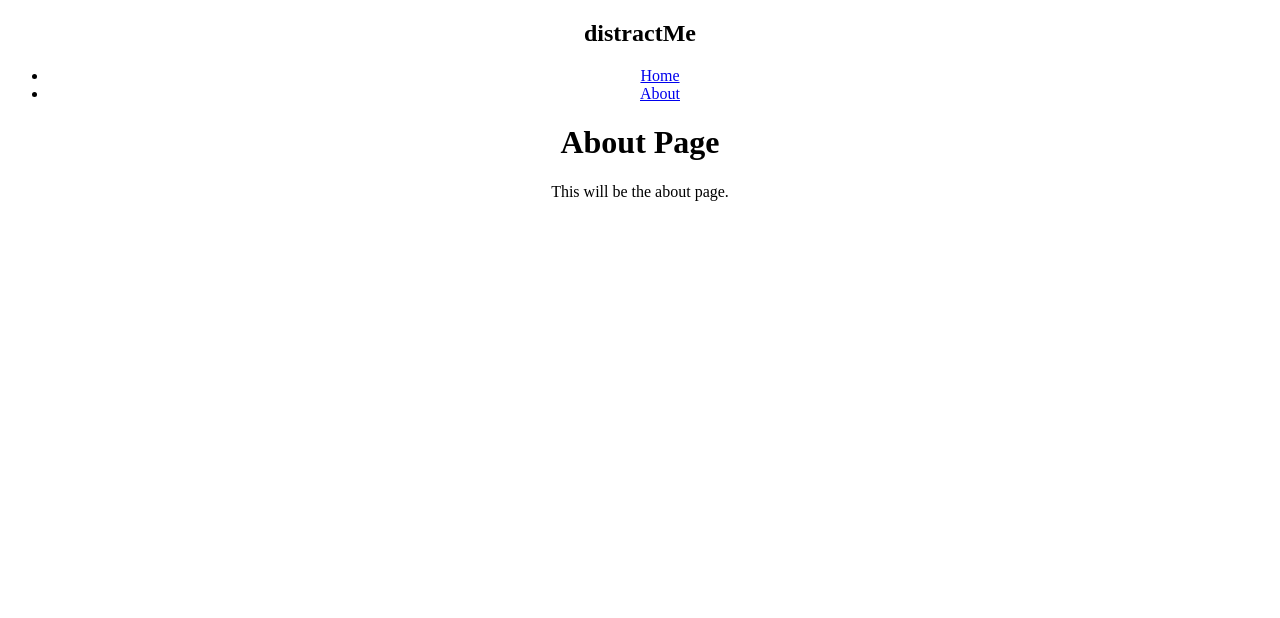
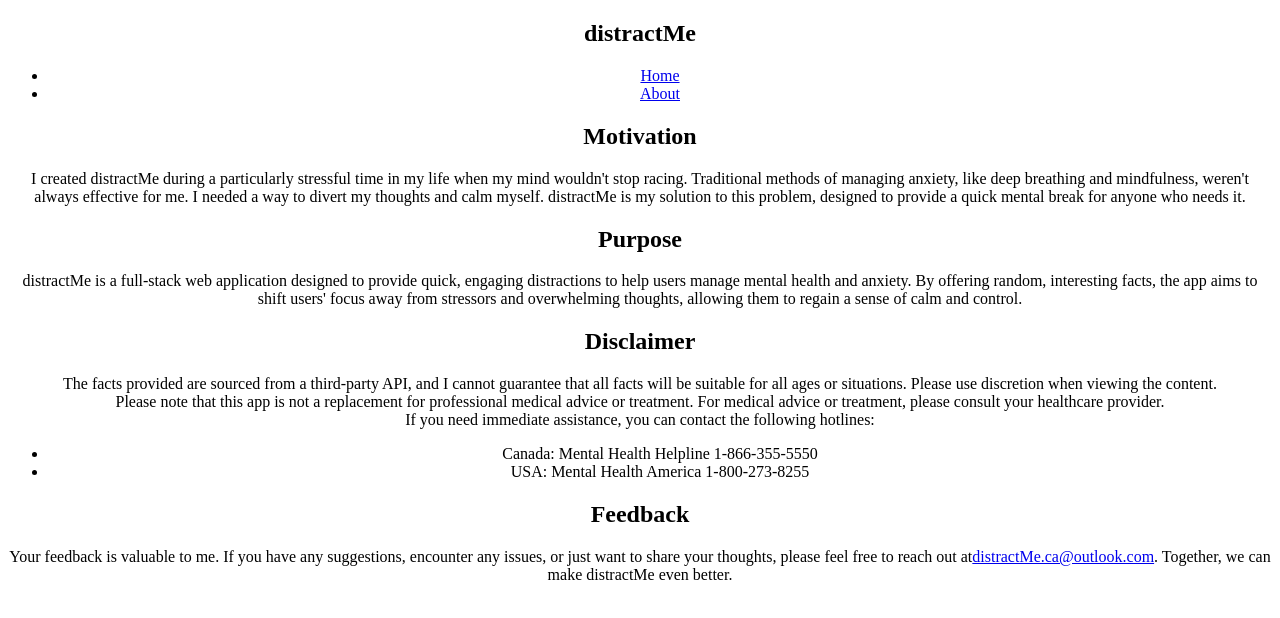
Before and after one commit to michellerobertson/distractMe, a React (Create React App) app in the folder distractme-client/: page /about in a window 1280 px wide. Shown: the top 618 px of the page. Built offline with nearby package versions, Linux system fonts and the light colour scheme.

Commit message:
Add About page with Motivation, Puropse, Disclaimer, and Feedback sections.

```diff
--- a/distractme-client/src/components/AboutPage/About.js
+++ b/distractme-client/src/components/AboutPage/About.js
@@ -1,12 +1,47 @@
 import React from 'react';
 
-function About() {
+const About = () => {
   return (
-    <div>
-      <h1>About Page</h1>
-      <p>This will be the about page.</p>
+    <div className="about-page">
+      <section>
+        <h2>Motivation</h2>
+        <p>I created distractMe during a particularly stressful time in my life when my mind
+          wouldn't stop racing. Traditional methods of managing anxiety, like deep breathing
+          and mindfulness, weren't always effective for me. I needed a way to divert my
+          thoughts and calm myself. distractMe is my solution to this problem, designed to
+          provide a quick mental break for anyone who needs it.</p>
+      </section>
+      <section>
+        <h2>Purpose</h2>
+        <p>distractMe is a full-stack web application designed to provide quick, engaging
+          distractions to help users manage mental health and anxiety. By offering random,
+          interesting facts, the app aims to shift users' focus away from stressors and
+          overwhelming thoughts, allowing them to regain a sense of calm and control.</p>
+      </section>
+      <section>
+        <h2>Disclaimer</h2>
+        <p>
+          The facts provided are sourced from a third-party API, and I cannot guarantee that
+          all facts will be suitable for all ages or situations. Please use discretion when
+          viewing the content.<br />
+          Please note that this app is not a replacement for professional medical advice or
+          treatment. For medical advice or treatment, please consult your healthcare provider.<br />
+          If you need immediate assistance, you can contact the following hotlines:
+        </p>
+        <ul>
+          <li>Canada: Mental Health Helpline 1-866-355-5550</li>
+          <li>USA: Mental Health America 1-800-273-8255</li>
+        </ul>
+      </section>
+      <section>
+        <h2>Feedback</h2>
+        <p>Your feedback is valuable to me. If you have any suggestions, encounter any
+          issues, or just want to share your thoughts, please feel free to reach out at
+          <a href="mailto:distractMe.ca@outlook.com">distractMe.ca@outlook.com</a>.
+          Together, we can make distractMe even better.</p>
+      </section>
     </div>
   );
-}
+};
 
 export default About;
--- a/distractme-client/src/components/Header/Header.js
+++ b/distractme-client/src/components/Header/Header.js
@@ -1,4 +1,3 @@
-
 import React from 'react';
 
 function Header() {
```
